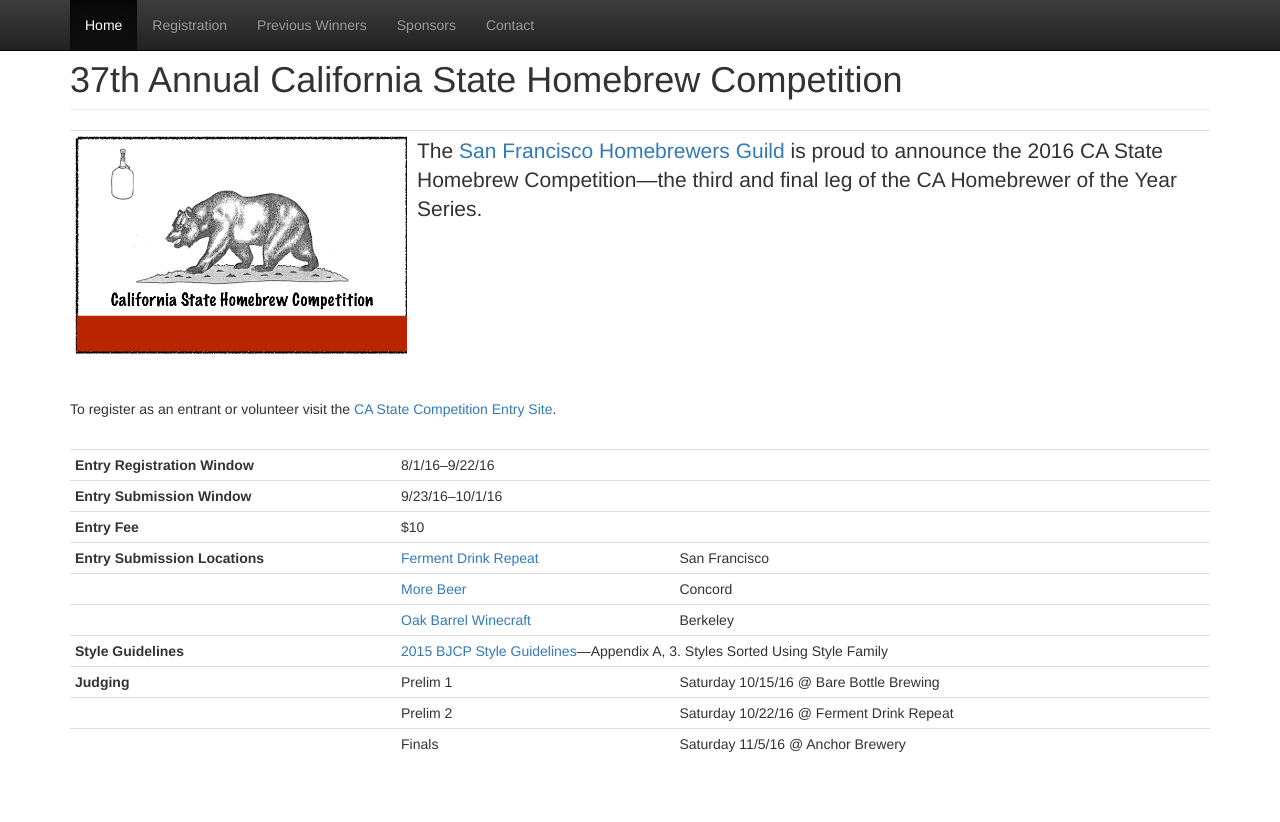
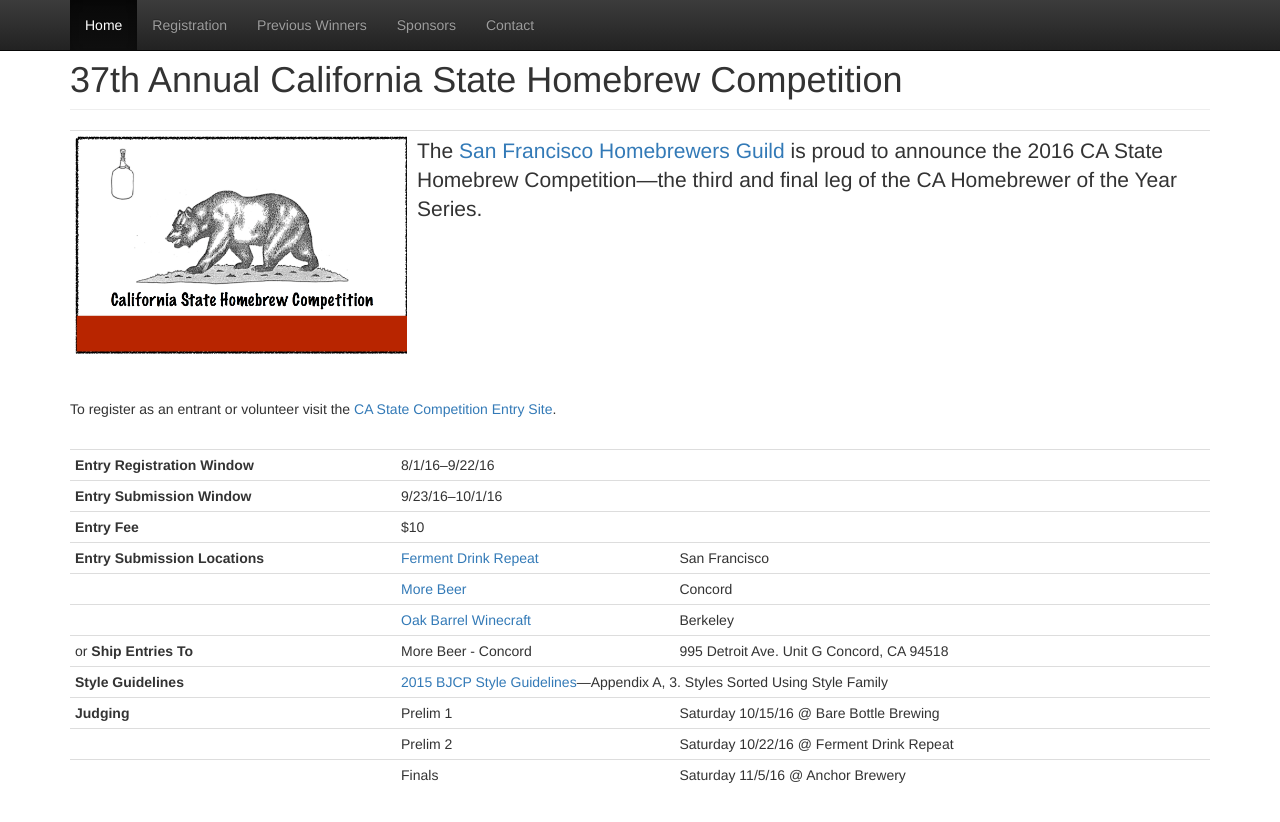
Before and after one commit to castatebrewcomp/castatebrewcomp.github.io, a Jekyll site: the page built from index.html, in a window 1280 px wide. Shown: the top 822 px of the page. Built offline with Jekyll 4.4.1, drawn with Linux system fonts in a browser that asks for light colours.

Commit message:
Update index.html
Add information if shipping entries.

```diff
--- a/index.html
+++ b/index.html
@@ -64,6 +64,12 @@
         </tr>
 
         <tr>
+          <td nowrap>or <strong>Ship Entries To</strong></td>
+          <td nowrap>More Beer - Concord</td>
+          <td>995 Detroit Ave. Unit G Concord, CA 94518</td>
+        </tr>
+
+        <tr>
           <td nowrap><strong>Style Guidelines</strong></td>
           <td class="stretch" colspan="2"><a target="_blank" href="http://www.bjcp.org/docs/2015_Guidelines_Beer.pdf">2015 BJCP Style Guidelines</a>&mdash;Appendix A, 3. Styles Sorted Using Style Family</td>
         </tr>
```
